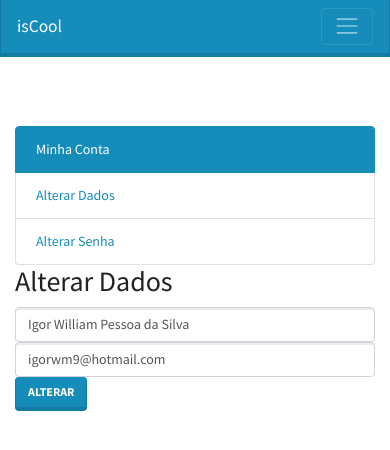
After one commit to igorwilliam/isCool, a Django app: page /conta/atualizar-dados/ in a window 390 px wide. The commit adds this page. Shown: the top 450 px of the page. Run offline with Django 3.2, Linux system fonts and the light colour scheme; a user stored in the database is signed in; tables that the repository leaves empty hold one stand-in row (values such as "Sample post"); some libraries are stand-ins or nearby versions.

Commit message:
added change info and password user

```diff
--- a/accounts/templates/accounts/minha-conta.html
+++ b/accounts/templates/accounts/minha-conta.html
@@ -4,6 +4,20 @@
 {% block title %}Minha Conta{% endblock %}
 
 {% block container %}
-
+<br><br><br><br><br><br>
+<div class="container">
+  <div class="row">
+      <div class="col-md-4">
+          <div class="list-group">
+            <a href="#" class="list-group-item active">Minha Conta</a>
+            <a href="{% url 'accounts:updateUser' %}" class="list-group-item">Alterar Dados</a>
+            <a href="{% url 'accounts:updatePassword' %}" class="list-group-item">Alterar Senha</a>
+          </div>
+      </div>
+      <div class="col-md-8">
+        {% block accounts_container %}{% endblock %}
+      </div>
+  </div>
+</div>
 
 {% endblock %}
--- /dev/null
+++ b/accounts/templates/accounts/update-user.html
@@ -0,0 +1,22 @@
+{% extends "accounts/minha-conta.html" %}
+{% load widget_tweaks %}
+
+{% block title %}Alterar Dados{% endblock %}
+
+{% block accounts_container %}
+  <form class="" method="post">
+    <h2>Alterar Dados</h2>
+    {% csrf_token %}
+
+    {% with WIDGET_ERROR_CLASS='my_error' WIDGET_REQUIRED_CLASS='my_required' %}
+
+          {% render_field form.name class='form-control' placeholder='Nome de Usuário' %}
+
+          {% render_field form.email class='form-control' placeholder='Senha' %}
+
+    {% endwith %}
+
+
+    <button class="btn btn-primary" type="submit">Alterar</button>
+  </form>
+{% endblock %}
--- a/accounts/urls.py
+++ b/accounts/urls.py
@@ -6,4 +6,7 @@ app_name = 'accounts'
 urlpatterns = [
     path('novo-usuario/', views.addUser, name='addUser'),
     path('minha-conta/', views.myAccount, name='myAccount'),
+    path('atualizar-dados/', views.updateUser, name='updateUser'),
+    path('atualizar-senha/', views.updatePassword, name='updatePassword'),
+
 ]
--- a/accounts/views.py
+++ b/accounts/views.py
@@ -1,7 +1,8 @@
 from django.shortcuts import render
-from django.views.generic import CreateView, TemplateView
+from django.views.generic import CreateView, TemplateView, UpdateView, FormView
 from django.urls import reverse_lazy
 from django.contrib.auth.mixins import LoginRequiredMixin
+from django.contrib.auth.forms import PasswordChangeForm
 
 from .models import User
 from .forms import UserAdminCreationForm
@@ -18,5 +19,34 @@ class MyAccountView(LoginRequiredMixin, TemplateView):
 
     template_name = "accounts/minha-conta.html"
 
+class UpdateUserView(LoginRequiredMixin, UpdateView):
+
+    model = User
+    template_name = 'accounts/update-user.html'
+    fields = ['name', 'email']
+    success_url = reverse_lazy('accounts:myAccount')
+
+
+    def get_object(self):
+        return self.request.user
+
+class UpdatePasswordView(LoginRequiredMixin, FormView):
+
+    template_name = 'accounts/update-password.html'
+    success_url = reverse_lazy('accounts:myAccount')
+    form_class = PasswordChangeForm
+
+    def get_form_kwargs(self):
+        kwargs = super(UpdatePasswordView, self).get_form_kwargs()
+        kwargs['user'] = self.request.user
+        return kwargs
+
+    def form_valid(self, form):
+        form.save()
+        return super(UpdatePasswordView, self).form_valid(form)
+
+
+updateUser = UpdateUserView.as_view()
 addUser = RegisterView.as_view()
 myAccount = MyAccountView.as_view()
+updatePassword = UpdatePasswordView.as_view()
```
Also changed, not shown: accounts/templates/accounts/update-password.html (added, +15 -0 lines), db.sqlite3.
